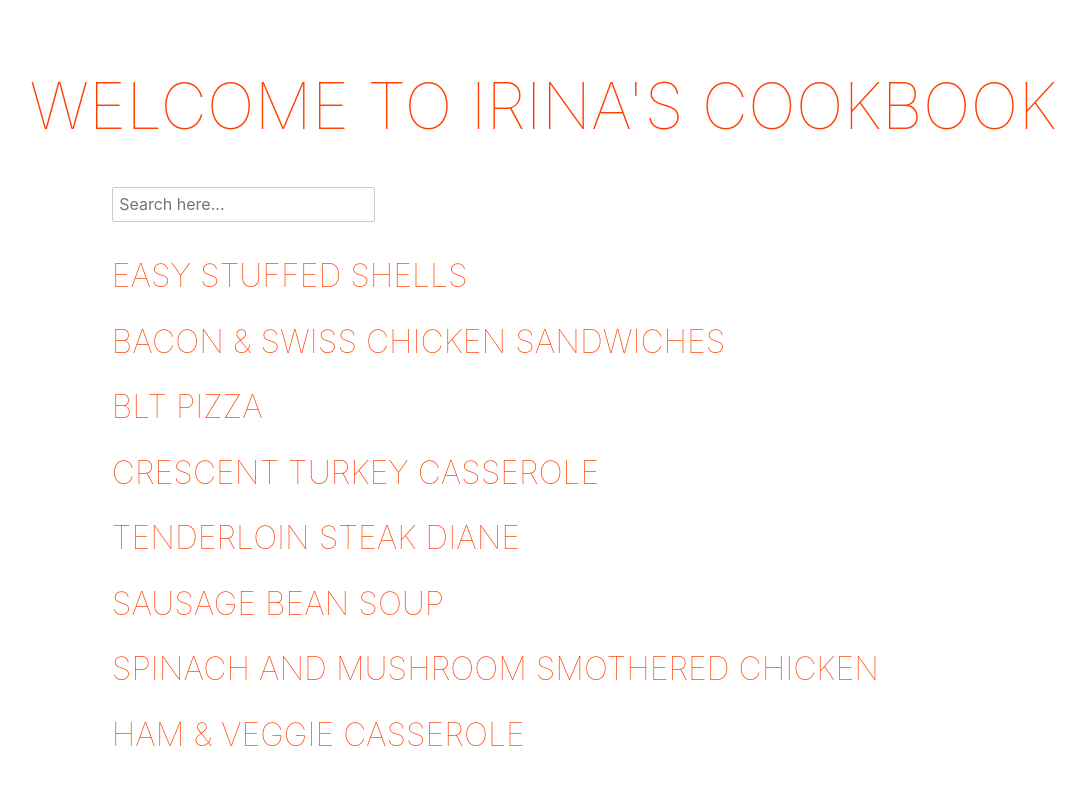
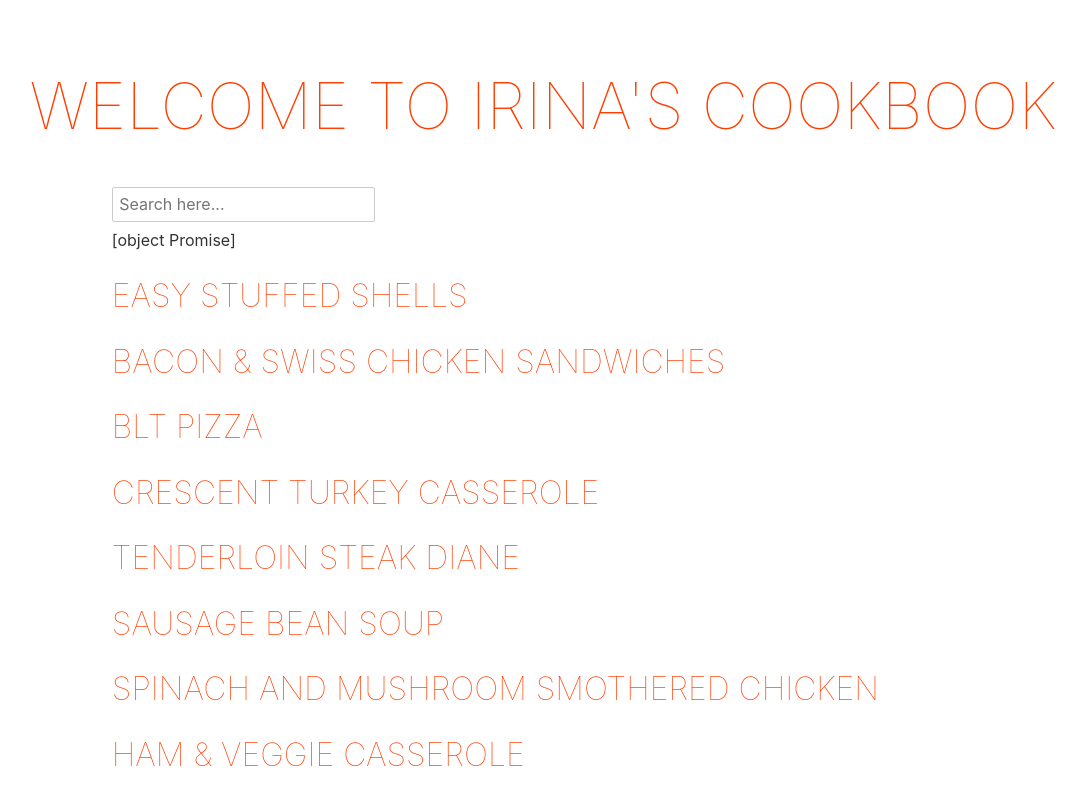
Before and after one commit to TheFlowerpotMan/cookbook, a Svelte app: page / in a window 1280 px wide. Shown: the top 785 px of the page, without its empty margins (97-1181 px from the left). Built offline with nearby package versions, Linux system fonts and the light colour scheme; no server answers.

Commit message:
updated fetch function

```diff
--- a/src/RecipeList.svelte
+++ b/src/RecipeList.svelte
@@ -7,6 +7,7 @@
   let currentRecipe = null;
   let searchCriteria = null;
   let tagMap = [];
+  let importedData = getResult();
 
   for (let recipe of data.recipes) {
     for (let tag of recipe.tags) {
@@ -15,10 +16,12 @@
   }
 
   async function getResult() {
-    let response = await fetch(`https:benord.dev:8443/cookbook-api/recipes`);
-    let text = await response.text();
-    let data = text;
-    return data;
+    let response = fetch(`https:benord.dev:8443/cookbook-api/recipes`).then(
+      data => {
+        debugger;
+        return data;
+      }
+    );
   }
 
   function showRecipe(title) {
@@ -64,6 +67,7 @@
     bind:value={searchCriteria}
     on:change={search}
     placeholder="Search here..." />
+  <div>{importedData}</div>
   {#each recipeList as recipe}
     <h2 on:click={() => showRecipe(recipe.title)}>{recipe.title}</h2>
     {#if currentRecipe && currentRecipe === recipe.title}
```
